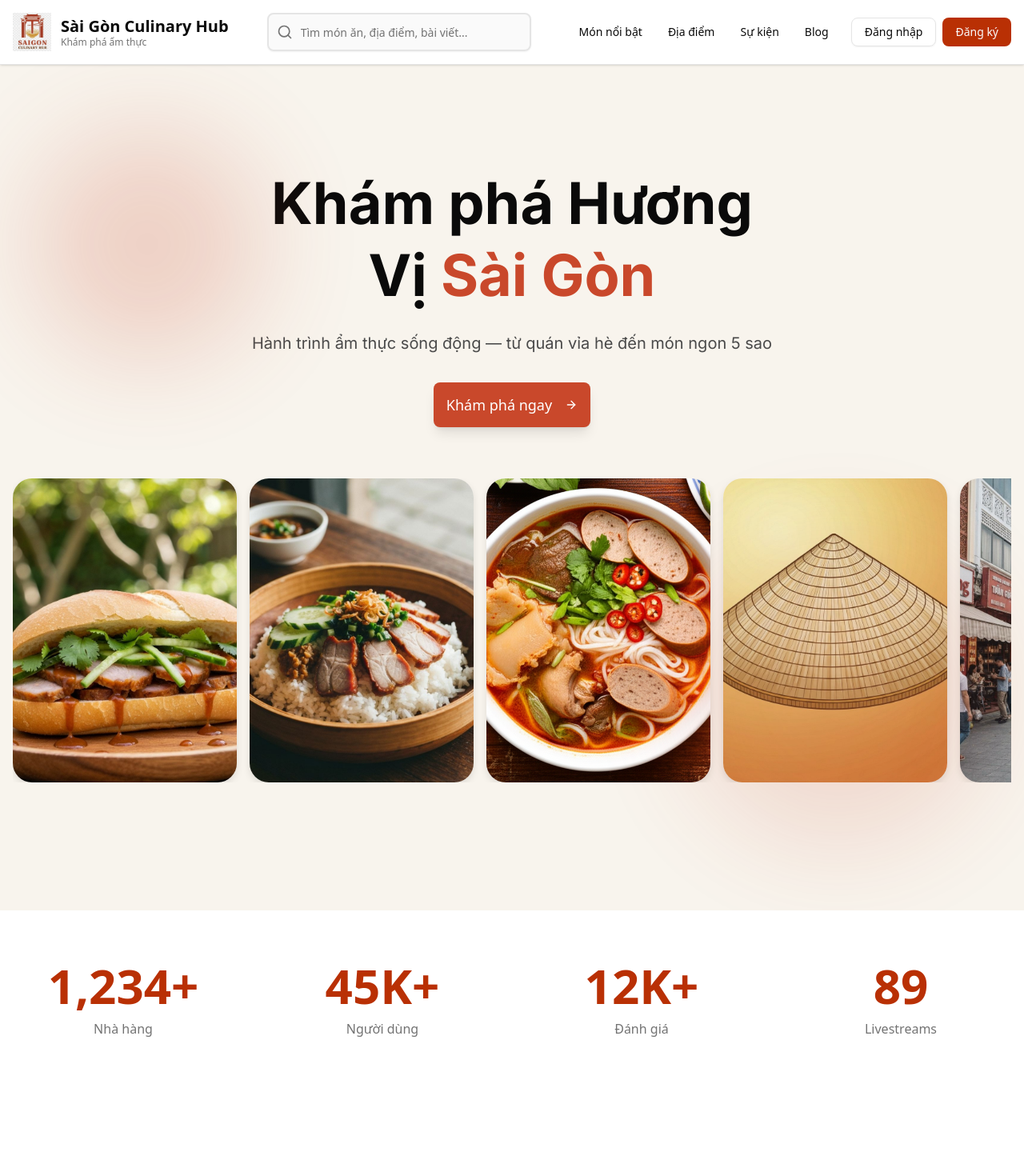
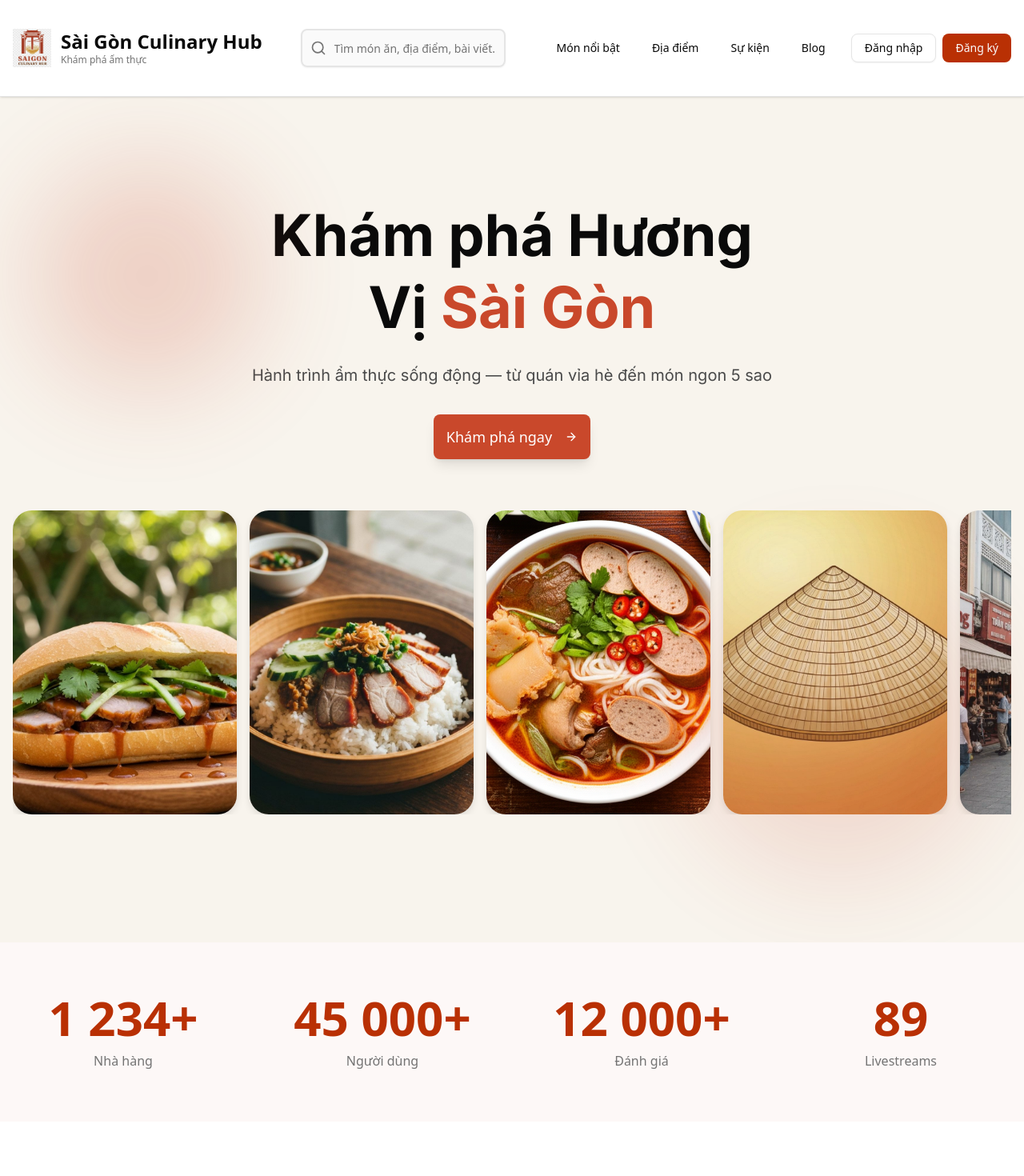
Before and after one commit to nguyentay52636/cutinary-saigon, a Next.js app in the folder frontend/: page / in a window 1280 px wide. Shown: the top 1470 px of the page at 80% size. Built offline with nearby package versions, Linux system fonts and the light colour scheme.

Commit message:
feat : rate and stats count number

```diff
--- a/frontend/components/Header/Header.tsx
+++ b/frontend/components/Header/Header.tsx
@@ -8,16 +8,16 @@ import { Button } from '../ui/button'
 export default function Header() {
     return (
         <>
-            <header className="sticky top-0 z-50 w-full border-b bg-background/95 backdrop-blur-xl supports-[backdrop-filter]:bg-background/60 shadow-sm">
+            <header className="sticky top-0 z-50 w-full border-b bg-white shadow-sm">
                 <div className="container mx-auto px-4">
-                    <div className="flex h-20 items-center justify-between gap-4">
+                    <div className="flex h-30 items-center justify-between gap-4">
                         <Link href="/" className="flex items-center gap-3  group">
                             {/* <div className="flex items-center justify-center w-12 h-12 bg-gradient-to-br from-primary to-primary/80 rounded-2xl shadow-lg group-hover:shadow-xl transition-shadow">
                                 <ChefHat className="w-7 h-7 text-primary-foreground" />
                             </div> */}
                             <img src="/logo.png" alt="logo" className="w-12 h-12 z-10" />
                             <div className="hidden sm:block">
-                                <h1 className="text-xl font-bold leading-tight">Sài Gòn Culinary Hub</h1>
+                                <h1 className="text-2xl font-bold leading-tight">Sài Gòn Culinary Hub</h1>
                                 <p className="text-xs text-muted-foreground">Khám phá ẩm thực</p>
                             </div>
                         </Link>
@@ -32,22 +32,22 @@ export default function Header() {
                             </div>
                         </div>
 
-                        <nav className="hidden lg:flex items-center gap-2">
-                            <Button asChild variant="ghost" size="sm">
+                        <nav className="hidden lg:flex items-center gap-2 text-md" >
+                            <Button asChild variant="ghost" size="default">
                                 <Link href="#featured">Món nổi bật</Link>
                             </Button>
-                            <Button asChild variant="ghost" size="sm">
+                            <Button asChild variant="ghost" size="default">
                                 <Link href="#places">Địa điểm</Link>
                             </Button>
-                            <Button asChild variant="ghost" size="sm">
+                            <Button asChild variant="ghost" size="default">
                                 <Link href="#events">Sự kiện</Link>
                             </Button>
-                            <Button asChild variant="ghost" size="sm">
+                            <Button asChild variant="ghost" size="default">
                                 <Link href="#blog">Blog</Link>
                             </Button>
                         </nav>
 
-                        <div className="flex items-center gap-2">
+                        <div className="flex items-center gap-2 text-md">
                             <Button asChild variant="outline">
                                 <Link href="/login">Đăng nhập</Link>
                             </Button>
--- a/frontend/components/home/Revenue/Revenue.tsx
+++ b/frontend/components/home/Revenue/Revenue.tsx
@@ -1,13 +1,14 @@
 import React from 'react'
 import Stats from './components/Stats'
 import FeatureSection from './components/FeatureSection'
+import Rate from './components/Rate'
 export default function Revenue() {
 
     return (
         <>
             <Stats />
             <FeatureSection />
-
+            <Rate />
         </>
     )
 }
--- a/frontend/components/home/Revenue/components/FeatureSection.tsx
+++ b/frontend/components/home/Revenue/components/FeatureSection.tsx
@@ -57,7 +57,7 @@ export default function FeatureSection() {
                             return (
                                 <Card
                                     key={index}
-                                    className="group cursor-pointer hover:shadow-2xl transition-all duration-500 hover:-translate-y-2 border-2 hover:border-primary/20 bg-card/50 backdrop-blur-sm"
+                                    className="group hover:bg-primary/10 rounded-3xl cursor-pointer hover:shadow-2xl transition-all duration-500 hover:-translate-y-2 border-2 hover:border-primary/20 bg-card/50 backdrop-blur-sm"
                                 >
                                     <CardContent className="p-8">
                                         <div className="w-16 h-16 bg-gradient-to-br from-primary/20 to-secondary/20 rounded-2xl flex items-center justify-center mb-6 group-hover:scale-110 group-hover:rotate-3 transition-all duration-500 shadow-lg">
--- /dev/null
+++ b/frontend/components/home/Revenue/components/Rate.tsx
@@ -0,0 +1,90 @@
+'use client'
+
+import { Badge } from '@/components/ui/badge'
+import React from 'react'
+import { Star } from 'lucide-react'
+import { Card, CardContent } from '@/components/ui/card'
+import { Carousel, CarouselContent, CarouselItem, CarouselNext, CarouselPrevious } from '@/components/ui/carousel'
+
+export default function Rate() {
+    const testimonials = [
+        {
+            name: "Nguyễn Minh Anh",
+            role: "Food Blogger",
+            content: "Ứng dụng tuyệt vời giúp tôi khám phá nhiều quán ăn mới. Tính năng livestream rất hữu ích!",
+            rating: 5,
+        },
+        {
+            name: "Trần Văn Bình",
+            role: "Du khách",
+            content: "Bản đồ tương tác và gợi ý thông minh giúp chuyến du lịch của tôi trở nên hoàn hảo.",
+            rating: 5,
+        },
+        {
+            name: "Lê Thị Cẩm",
+            role: "Chủ nhà hàng",
+            content: "Nền tảng tuyệt vời để quảng bá nhà hàng. Tôi đã có thêm nhiều khách hàng mới!",
+            rating: 5,
+        },
+        {
+            name: "Phạm Đức Thắng",
+            role: "Nhiếp ảnh gia ẩm thực",
+            content: "Chất lượng ảnh và video trên nền tảng cực kỳ tốt. Tôi có thể chia sẻ tác phẩm của mình dễ dàng!",
+            rating: 5,
+        },
+    ]
+
+    return (
+        <>
+            <section className="py-24 bg-gradient-to-br from-muted/30 to-background">
+                <div className="container mx-auto px-4">
+                    <div className="text-center mb-16">
+                        <Badge className="mb-6" variant="outline">
+                            <Star className="w-4 h-4 mr-2 fill-primary text-primary" />
+                            Đánh giá từ người dùng
+                        </Badge>
+                        <h2 className="text-4xl md:text-5xl font-bold mb-4">Được tin dùng bởi hàng nghìn người</h2>
+                    </div>
+
+                    <div className="max-w-6xl mx-auto">
+                        <Carousel
+                            opts={{
+                                align: "start",
+                                slidesToScroll: 3,
+                            }}
+                            className="w-full"
+                        >
+                            <CarouselContent>
+                                {testimonials.map((testimonial, index) => (
+                                    <CarouselItem key={index} className="md:basis-1/3">
+                                        <Card className="bg-card/80 backdrop-blur-sm hover:shadow-xl transition-all h-full">
+                                            <CardContent className="p-8">
+                                                <div className="flex gap-1 mb-4">
+                                                    {[...Array(testimonial.rating)].map((_, i) => (
+                                                        <Star key={i} className="w-5 h-5 fill-primary text-primary" />
+                                                    ))}
+                                                </div>
+                                                <p className="text-muted-foreground mb-6 leading-relaxed text-pretty">"{testimonial.content}"</p>
+                                                <div className="flex items-center gap-3">
+                                                    <div className="w-12 h-12 rounded-full bg-gradient-to-br from-primary/20 to-secondary/20 flex items-center justify-center font-bold text-primary">
+                                                        {testimonial.name.charAt(0)}
+                                                    </div>
+                                                    <div>
+                                                        <div className="font-semibold">{testimonial.name}</div>
+                                                        <div className="text-sm text-muted-foreground">{testimonial.role}</div>
+                                                    </div>
+                                                </div>
+                                            </CardContent>
+                                        </Card>
+                                    </CarouselItem>
+                                ))}
+                            </CarouselContent>
+                            <CarouselPrevious />
+                            <CarouselNext />
+                        </Carousel>
+                    </div>
+                </div>
+            </section>
+        </>
+    )
+}
--- a/frontend/components/home/Revenue/components/Stats.tsx
+++ b/frontend/components/home/Revenue/components/Stats.tsx
@@ -1,20 +1,40 @@
+'use client'
+
 import React from 'react'
+import CountUp from 'react-countup'
+import { useInView } from 'react-intersection-observer'
 
 export default function Stats() {
     const stats = [
-        { value: "1,234+", label: "Nhà hàng" },
-        { value: "45K+", label: "Người dùng" },
-        { value: "12K+", label: "Đánh giá" },
-        { value: "89", label: "Livestreams" },
+        { value: 1234, suffix: "+", label: "Nhà hàng" },
+        { value: 45000, suffix: "+", label: "Người dùng" },
+        { value: 12000, suffix: "+", label: "Đánh giá" },
+        { value: 89, suffix: "", label: "Livestreams" },
     ]
+
+    const { ref, inView } = useInView({
+        triggerOnce: true,
+        threshold: 0.3,
+    })
+
     return (
-        <section className="py-16">
+        <section ref={ref} className="py-16 bg-primary/3">
             <div className="container mx-auto px-4">
                 <div className="grid grid-cols-2 md:grid-cols-4 gap-8 md:gap-12">
                     {stats.map((stat, index) => (
                         <div key={index} className="text-center group">
-                        <div className="text-4xl md:text-5xl lg:text-6xl font-bold from-primarybg-clip-text text-primary mb-3 group-hover:scale-110 transition-transform">
-                            {stat.value}
+                            <div className="text-4xl md:text-5xl lg:text-6xl font-bold from-primary bg-clip-text text-primary mb-3 group-hover:scale-110 transition-transform">
+                                {inView && (
+                                    <CountUp
+                                        start={0}
+                                        end={stat.value}
+                                        duration={2.5}
+                                        separator=" "
+                                        delay={index * 0.2}
+                                    />
+                                )}
+                                {!inView && stat.value}
+                                {stat.suffix}
                             </div>
                             <div className="text-sm md:text-base text-muted-foreground font-medium">{stat.label}</div>
                         </div>
--- a/frontend/package.json
+++ b/frontend/package.json
@@ -21,7 +21,9 @@
     "next": "16.0.0",
     "next-themes": "^0.4.6",
     "react": "19.2.0",
+    "react-countup": "^6.5.3",
     "react-dom": "19.2.0",
+    "react-intersection-observer": "^9.16.0",
     "react-slick": "^0.31.0",
     "tailwind-merge": "^3.3.1"
   },
```
Also changed, not shown: 1 other file (tests, documents, lock files or other folders). Lines whose indentation alone changed are shown as unchanged.
